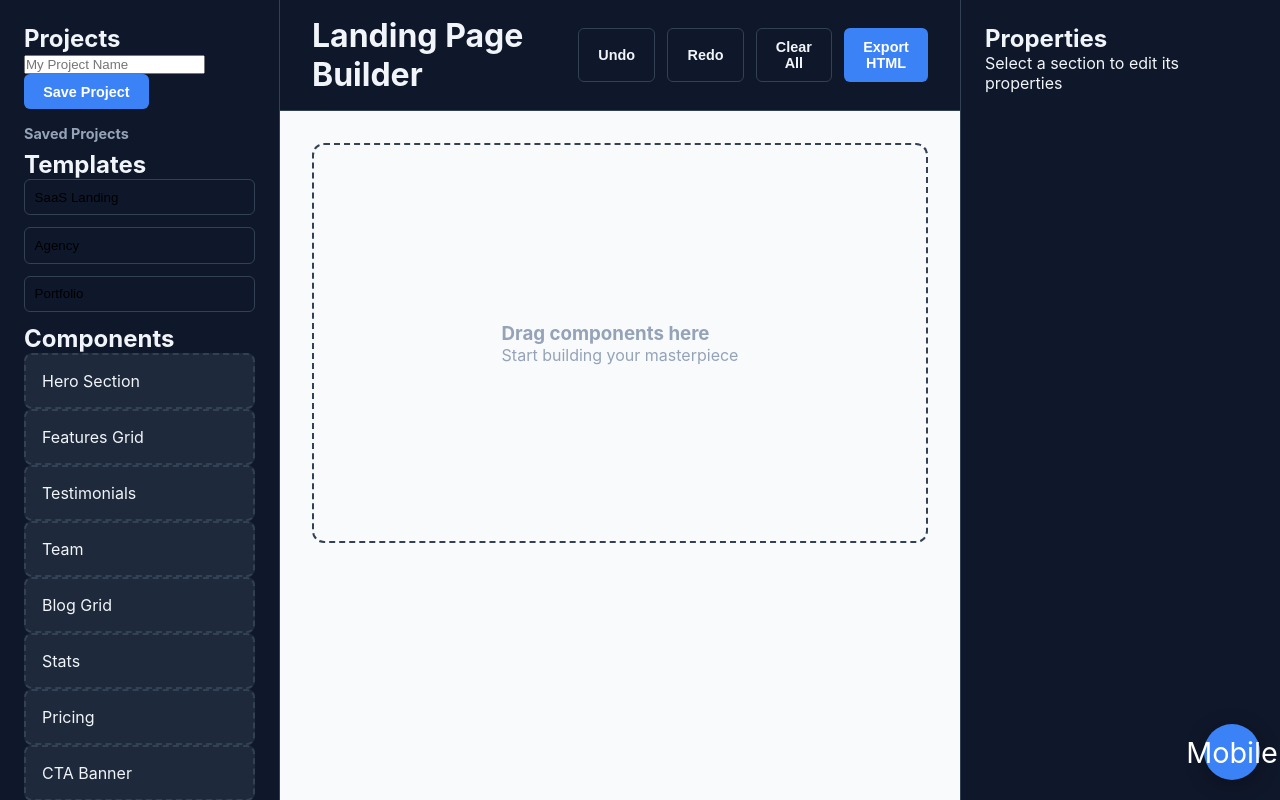
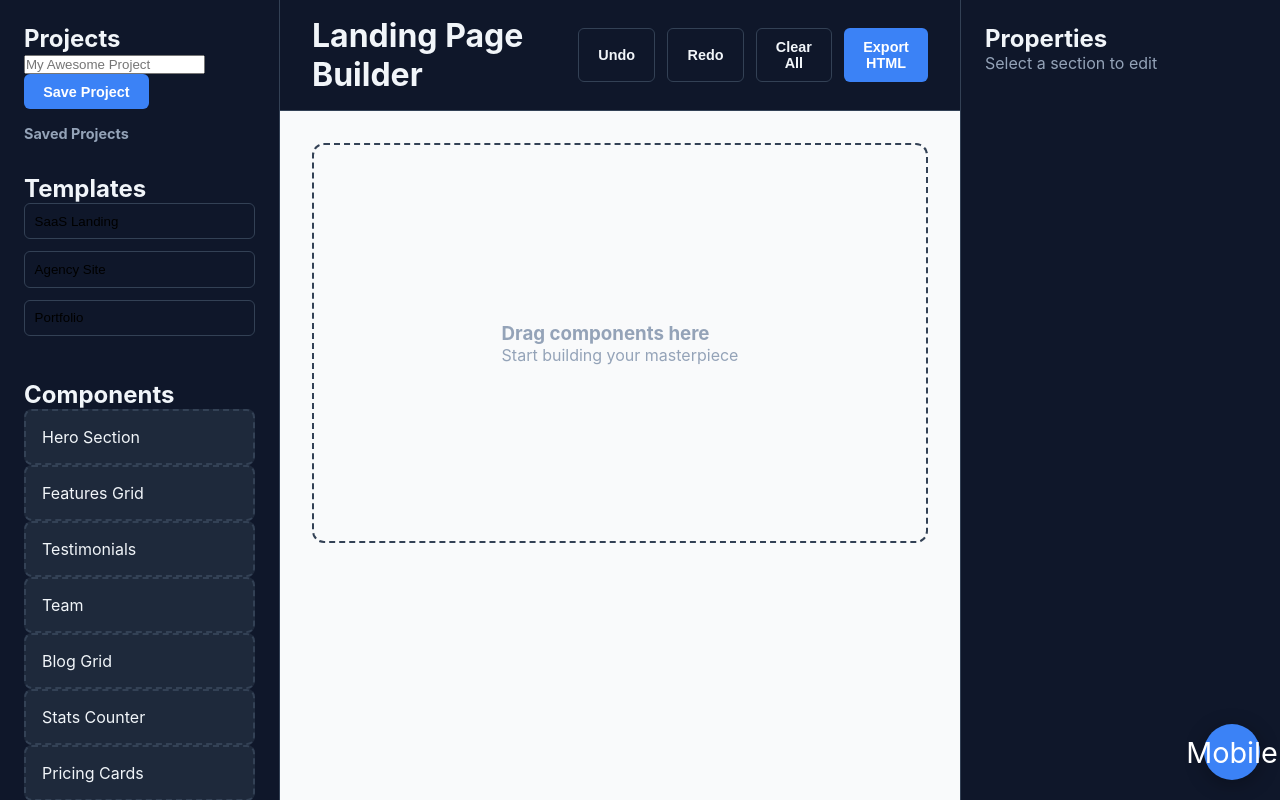
Before and after one commit to IfeanyiMiracle21/Landing-Page-Builder, a plain HTML site: page index.html in a window 1280 px wide. Drawn offline with nearby package versions, Linux system fonts and the light colour scheme.

Commit message:
Update index.html

```diff
--- a/index.html
+++ b/index.html
@@ -12,24 +12,24 @@
     <!-- Left Sidebar -->
     <div class="sidebar">
       <h2>Projects</h2>
-      <input type="text" id="projectName" placeholder="My Project Name" />
+      <input type="text" id="projectName" placeholder="My Awesome Project" />
       <button class="btn btn-primary" onclick="saveProject()">Save Project</button>
       <div id="savedProjects"></div>
 
-      <h2>Templates</h2>
+      <h2 style="margin-top:2rem;">Templates</h2>
       <button class="template-btn" onclick="loadTemplate('saas')">SaaS Landing</button>
-      <button class="template-btn" onclick="loadTemplate('agency')">Agency</button>
+      <button class="template-btn" onclick="loadTemplate('agency')">Agency Site</button>
       <button class="template-btn" onclick="loadTemplate('portfolio')">Portfolio</button>
 
-      <h2>Components</h2>
+      <h2 style="margin-top:2rem;">Components</h2>
       <div class="section-library">
         <div class="section-item" draggable="true" data-type="hero">Hero Section</div>
         <div class="section-item" draggable="true" data-type="features">Features Grid</div>
         <div class="section-item" draggable="true" data-type="testimonials">Testimonials</div>
         <div class="section-item" draggable="true" data-type="team">Team</div>
         <div class="section-item" draggable="true" data-type="blog">Blog Grid</div>
-        <div class="section-item" draggable="true" data-type="stats">Stats</div>
-        <div class="section-item" draggable="true" data-type="pricing">Pricing</div>
+        <div class="section-item" draggable="true" data-type="stats">Stats Counter</div>
+        <div class="section-item" draggable="true" data-type="pricing">Pricing Cards</div>
         <div class="section-item" draggable="true" data-type="cta">CTA Banner</div>
         <div class="section-item" draggable="true" data-type="footer">Footer</div>
       </div>
@@ -63,7 +63,7 @@
     <div class="properties-panel">
       <h2>Properties</h2>
       <div id="propertiesContent">
-        <p>Select a section to edit its properties</p>
+        <p style="color:var(--text-secondary);">Select a section to edit</p>
       </div>
     </div>
   </div>
```
